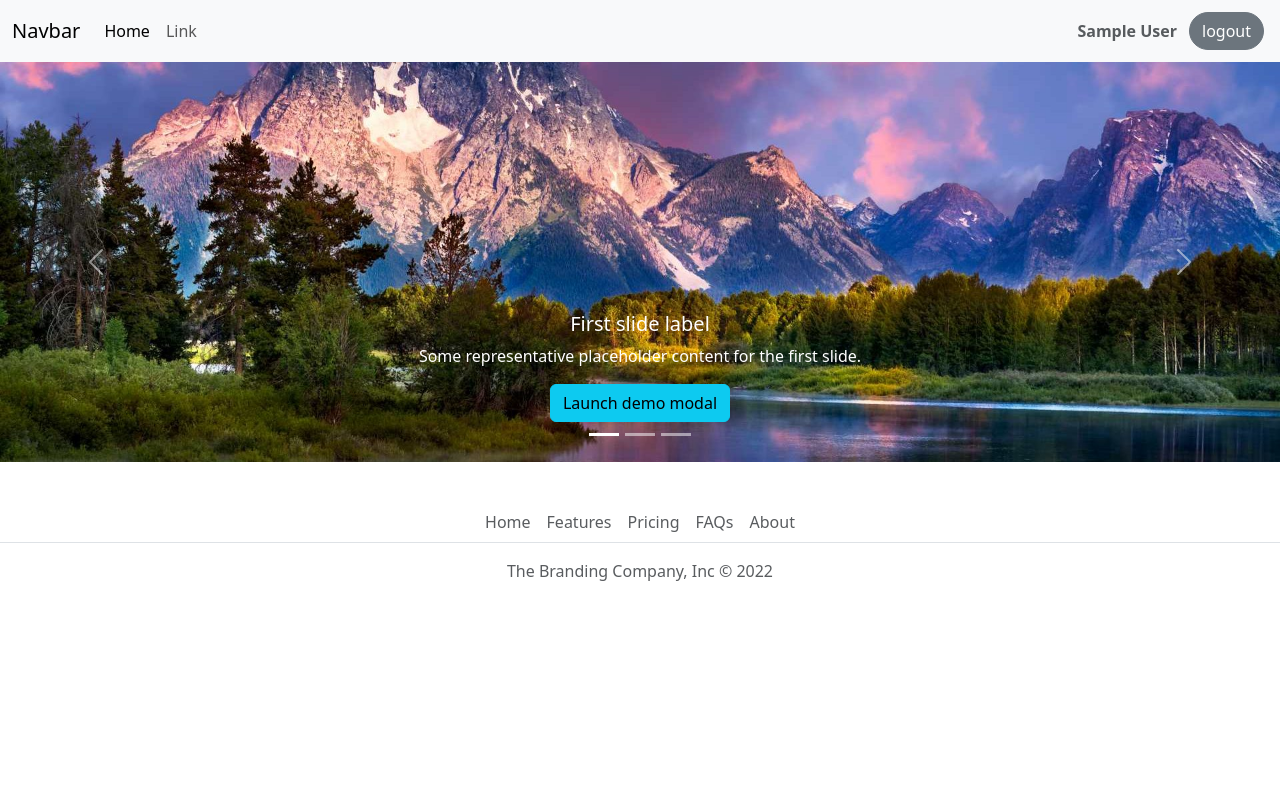
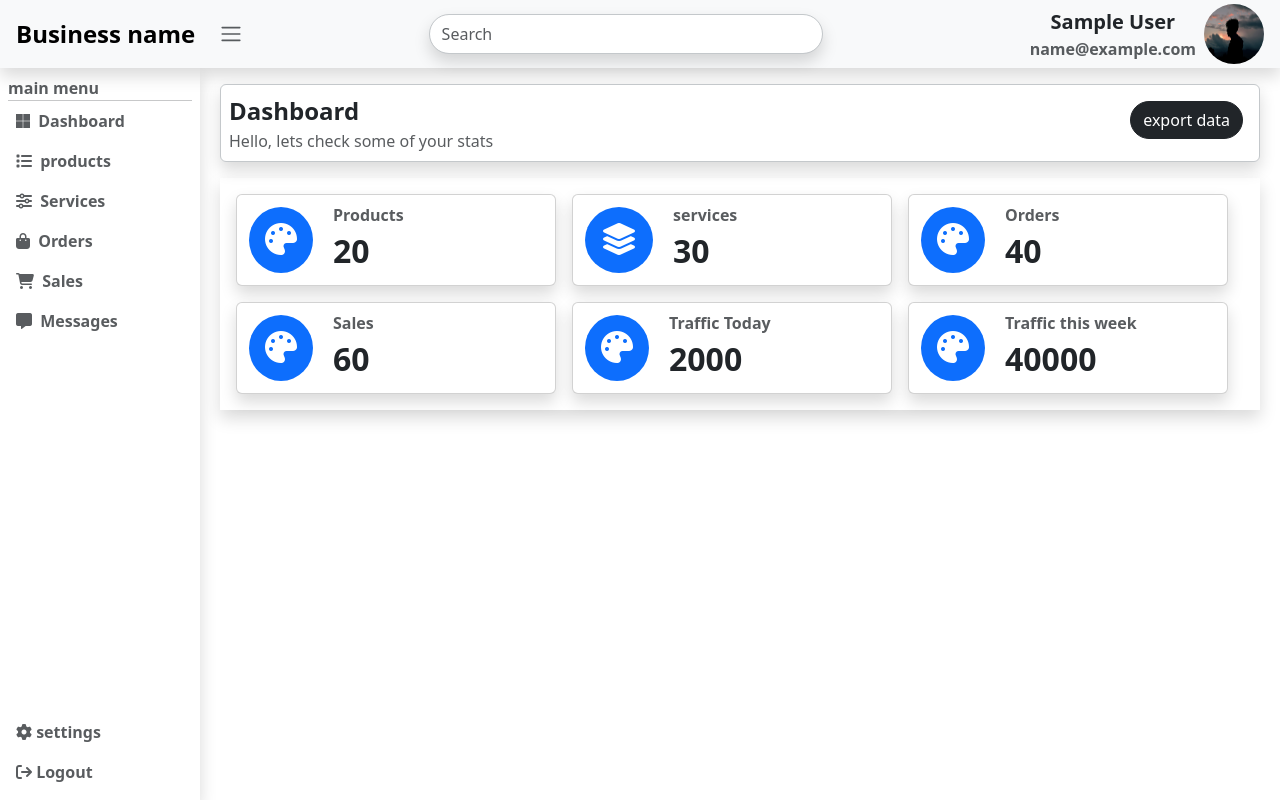
Before and after one commit to muchirajunior/BiasharaDash, a Flask app: page / in a window 1280 px wide. Run offline with Flask 3, Linux system fonts and the light colour scheme; a user stored in the database is signed in; tables that the repository leaves empty hold one stand-in row (values such as "Sample post").

Commit message:
items/services CRUD complete :tada:

```diff
--- a/app.py
+++ b/app.py
@@ -1,10 +1,8 @@
 from config import app
-from controllers.home import home
 from controllers.user import users
 from controllers.dashboard import dashboard
 
 #register blueprints
-app.register_blueprint(home)
 app.register_blueprint(users)
 app.register_blueprint(dashboard)
 
--- a/controllers/dashboard.py
+++ b/controllers/dashboard.py
@@ -1,8 +1,70 @@
-from flask import Blueprint, render_template
+from flask import Blueprint, render_template,request,redirect
 from flask_login import login_required,current_user
-dashboard=Blueprint("dashboard",__name__,url_prefix="/dashboard",template_folder="../templates/dashboard")
+from models.item import Item,db
+
+dashboard=Blueprint("dashboard",__name__,url_prefix="",template_folder="../templates/dashboard")
 
 @dashboard.route("/")
 @login_required
 def index():
     return render_template("dash_index.html")
+
+
+@dashboard.route("/dashboard/")
+@login_required
+def index_route():
+    return render_template("dash_index.html")
+
+@dashboard.route("/<type>",methods=["POST","GET"])
+@login_required
+def itemss_route(type):
+    if request.method=="POST":
+        name=request.form.get("name")
+        price=request.form.get("price")
+        stock=request.form.get("stock")
+        description=request.form.get("description")
+        photo=request.form.get("photo")
+
+        db.session.add(Item(name,price,description,stock,photo,type,current_user.business_id))
+        db.session.commit()
+
+    items= Item.query.filter(Item.business_id==current_user.business_id, Item.type==type).all()
+
+    return render_template("items.html",items=items)
+
+@dashboard.route("/<type>/<id>",methods=["POST"])
+@login_required
+def products_update(type,id):
+    if request.method=="POST":
+        item:Item=Item.query.filter_by(id=id).first()
+        item.name=request.form.get("name")
+        item.price=request.form.get("price")
+        item.stock=request.form.get("stock")
+        item.description=request.form.get("description")
+        active=request.form.get("active")
+        if active=='on':
+            item.active=True
+        else:
+            item.active=False
+        item.photo=request.form.get("photo")
+        db.session.commit()
+
+    return redirect("/"+type)
+
+@dashboard.route('delete/<type>/<id>')
+@login_required
+def delete_item(type,id):
+    item:Item=Item.query.filter_by(id=id).first()
+    print(item)
+    if item != None:
+        db.session.delete(item)
+        db.session.commit()
+
+    return redirect('/'+type)
+
+
+@dashboard.route("orders",methods=["POST","GET"])
+@login_required
+def orders_route():
+
+    return render_template('orders.html')
--- a/controllers/home.py
+++ /dev/null
@@ -1,7 +0,0 @@
-from flask import Blueprint, render_template
-
-home=Blueprint("home",__name__,url_prefix="/",template_folder="../templates/home")
-
-@home.route("/")
-def index():
-    return render_template("index.html")
--- a/models/item.py
+++ b/models/item.py
@@ -18,10 +18,11 @@ class Item(db.Model):
     business_id=db.Column(db.Integer,db.ForeignKey('businesses.id'),nullable=False)
 
 
-    def __init__(self,name,price,description,photo,type,business_id):
+    def __init__(self,name,price,description,stock,photo,type,business_id):
         self.name=name
         self.price=price
         self.description=description
         self.photo=photo
+        self.stock=stock
         self.type=type
         self.business_id=business_id
--- a/static/style.css
+++ b/static/style.css
@@ -0,0 +1,48 @@
+/* Set the width and style of the scrollbar */
+::-webkit-scrollbar {
+    width: 2px;
+    height: 8px;
+    border-radius: 10px;
+  }
+
+  /* Track */
+  ::-webkit-scrollbar-track {
+    background-color: #f2f2f2;
+  }
+
+  /* Handle */
+  ::-webkit-scrollbar-thumb {
+    background-color: #c2c2c2;
+    border-radius: 10px;
+  }
+
+  /* Handle on hover */
+  ::-webkit-scrollbar-thumb:hover {
+    background-color: #a0a0a0;
+  }
+
+  /* Set the scrollbar to appear only on scroll */
+  main::-webkit-scrollbar {
+    display: none;
+  }
+
+  main {
+    overflow-y: scroll;
+  }
+
+  main::-webkit-scrollbar-track {
+    display: none;
+  }
+
+  main::-webkit-scrollbar-thumb {
+    display: none;
+  }
+
+  main:hover::-webkit-scrollbar {
+    width: 2px;
+    display: block;
+  }
+
+  main:hover::-webkit-scrollbar-thumb {
+    display: block;
+  }
--- a/templates/base.html
+++ b/templates/base.html
@@ -6,6 +6,7 @@
     <meta name="viewport" content="width=device-width, initial-scale=1.0">
     <link href="https://cdn.jsdelivr.net/npm/bootstrap@5.3.0-alpha1/dist/css/bootstrap.min.css" rel="stylesheet" >
     <link rel="stylesheet" href="https://cdnjs.cloudflare.com/ajax/libs/font-awesome/6.4.0/css/all.min.css">
+    <link rel="stylesheet" href="{{url_for('static',filename="style.css")}}">
     <script src="https://cdn.jsdelivr.net/npm/bootstrap@5.3.0-alpha1/dist/js/bootstrap.bundle.min.js" ></script>
     <title>Biashara</title>
 </head>
--- a/templates/dashboard/dash_index.html
+++ b/templates/dashboard/dash_index.html
@@ -2,6 +2,70 @@
 
 {% block content %}
 
-<div>dashbaord main page</div>
+<div class="d-flex flex-column">
+    <div class="card border-secondary-subtle shadow m-2 p-2 d-flex flex-row" >
+        <div class="d-flex flex-column flex-fill">
+            <span class="fw-bold fs-4">Dashboard</span>
+            <span class="text-muted">Hello, lets check some of your stats</span>
+        </div>
+        <div>
+            <a href="#" class="btn btn-dark rounded-pill m-2"> export data</a>
+        </div>
+    </div>
+    <div class="border-secondary-subtle shadow p-2 m-2  row" >
+
+        <div class="card p-2 shadow m-2 d-flex flex-row" style="max-width: 20rem;">
+            <span class="rounded-circle p-3 m-1 bg-primary text-white"><i class="fa-solid fa-palette fs-2"></i></span>
+            <div class="d-flex flex-column ms-3">
+                <span class="fw-bold text-muted ">Products</span>
+                <span class="fw-bold fs-2">20</span>
+            </div>
+        </div>
+
+        <div class="card p-2 shadow m-2 d-flex flex-row" style="max-width: 20rem;">
+            <span class="rounded-circle p-3 m-1 bg-primary text-white"><i class="fa-solid fa-layer-group fs-2"></i></span>
+            <div class="d-flex flex-column ms-3">
+                <span class="fw-bold text-muted ">services</span>
+                <span class="fw-bold fs-2">30</span>
+            </div>
+        </div>
+
+        <div class="card p-2 shadow m-2 d-flex flex-row" style="max-width: 20rem;">
+            <span class="rounded-circle p-3 m-1 bg-primary text-white"><i class="fa-solid fa-palette fs-2"></i></span>
+            <div class="d-flex flex-column ms-3">
+                <span class="fw-bold text-muted ">Orders</span>
+                <span class="fw-bold fs-2">40</span>
+            </div>
+        </div>
+
+        <div class="card p-2 shadow m-2 d-flex flex-row" style="max-width: 20rem;">
+            <span class="rounded-circle p-3 m-1 bg-primary text-white"><i class="fa-solid fa-palette fs-2"></i></span>
+            <div class="d-flex flex-column ms-3">
+                <span class="fw-bold text-muted ">Sales</span>
+                <span class="fw-bold fs-2">60</span>
+            </div>
+        </div>
+
+
+        <div class="card p-2 shadow m-2 d-flex flex-row" style="max-width: 20rem;">
+            <span class="rounded-circle p-3 m-1 bg-primary text-white"><i class="fa-solid fa-palette fs-2"></i></span>
+            <div class="d-flex flex-column ms-3">
+                <span class="fw-bold text-muted ">Traffic Today</span>
+                <span class="fw-bold fs-2">2000</span>
+            </div>
+        </div>
+
+        <div class="card p-2 shadow m-2 d-flex flex-row" style="max-width: 20rem;">
+            <span class="rounded-circle p-3 m-1 bg-primary text-white"><i class="fa-solid fa-palette fs-2"></i></span>
+            <div class="d-flex flex-column ms-3">
+                <span class="fw-bold text-muted ">Traffic this week</span>
+                <span class="fw-bold fs-2">40000</span>
+            </div>
+        </div>
+
+
+
+    </div>
+</div>
 
 {% endblock %}
--- a/templates/dashboard/dashboard.html
+++ b/templates/dashboard/dashboard.html
@@ -4,60 +4,51 @@
 {% if current_user.business_id == None %}
 {% include "missing_business.html" %}
 {% else %}
-<main class="d-flex flex-column" style="height: 100vh; max-height: 100vh;">
-    <nav class="navbar navbar-expand-lg bg-body-tertiary">
-        <div class="container-fluid">
-            <a class="navbar-brand" href="#">Business name</a>
+<div class="d-flex flex-column " style="height: 100vh; max-height: 100vh;">
+    <nav class="navbar navbar-expand-lg bg-body-tertiary p-1 shadow">
+        <div class="container-fluid justify-content-center">
+            <a class="navbar-brand fw-bold fs-4" href="#">Business name</a>
             <button class="navbar-toggler" type="button" data-bs-toggle="collapse"data-bs-target="#navbarSupportedContent">
                 <span class="navbar-toggler-icon"></span>
             </button>
             <div class="collapse navbar-collapse" id="navbarSupportedContent">
-                <ul class="navbar-nav me-auto mb-2 mb-lg-0">
-                    <li class="nav-item">
-                        <a class="nav-link active" aria-current="page" href="#">Home</a>
-                    </li>
-                    <li class="nav-item">
-                        <a class="nav-link" href="#">Link</a>
-                    </li>
-                    <li class="nav-item dropdown">
-                        <a class="nav-link dropdown-toggle" href="#" role="button" data-bs-toggle="dropdown"
-                            aria-expanded="false">
-                            Dropdown
-                        </a>
-                        <ul class="dropdown-menu">
-                            <li><a class="dropdown-item" href="#">Action</a></li>
-                            <li><a class="dropdown-item" href="#">Another action</a></li>
-                            <li>
-                                <hr class="dropdown-divider">
-                            </li>
-                            <li><a class="dropdown-item" href="#">Something else here</a></li>
-                        </ul>
-                    </li>
-                    <li class="nav-item">
-                        <a class="nav-link disabled">Disabled</a>
-                    </li>
+                <ul class="navbar-nav me-auto mb-2 mb-lg-0 w-75">
+                    <span class="navbar-toggler-icon m-2"></span>
+                    <input class="form-control shadow border-secondary-subtle w-50 mx-auto rounded-pill" type="search" placeholder="Search" aria-label="Search">
                 </ul>
-                <form class="d-flex" role="search">
-                    <input class="form-control me-2" type="search" placeholder="Search" aria-label="Search">
-                    <button class="btn btn-outline-success" type="submit">Search</button>
-                </form>
+                <div class="d-flex flex-column ms-2 me-2 justify-content-center align-items-center">
+                    <span class="fw-bold fs-5">{{current_user.name}}</span>
+                    <span class="fw-bold text-muted fs-6">{{current_user.email}}</span>
+                </div>
+                <img class="img rounded-circle m-0" src="{{url_for('static',filename='/images/profile1.jpg')}}" alt="business profile" width="60px" height="60px" srcset="">
             </div>
         </div>
     </nav>
 
-    <section class="container-fluid flex-fill d-flex flex-row">
-        <nav class="d-flex flex-column bg-danger" style="height: 100%;">
-            <a href="#" class="nav-link"> Home </a>
-            <a href="#" class="nav-link"> Items </a>
+    <section class="flex-fill d-flex flex-row">
+        <nav class="d-flex flex-column bg-white shadow p-2 col-2" style="height: 100%; min-width: 150px; max-width: 200px;">
+            <span class="text-muted fw-bold">main menu</span>
+            <hr class="m-0">
+            <a href="/dashboard" class="nav-link text-muted fw-bold m-2"> <i class="fa-brands fa-microsoft me-1"></i> Dashboard </a>
+            <a href="/product" class="nav-link text-muted fw-bold m-2"> <i class="fa-solid fa-list me-1"></i> products </a>
+            <a href="/service" class="nav-link text-muted fw-bold m-2"> <i class="fa-solid fa-sliders me-1"></i> Services </a>
+            <a href="/orders" class="nav-link text-muted fw-bold m-2"> <i class="fa-solid fa-bag-shopping me-1"></i> Orders </a>
+            <a href="#" class="nav-link text-muted fw-bold m-2"> <i class="fa-solid fa-cart-shopping me-1"></i> Sales </a>
+            <a href="#" class="nav-link text-muted fw-bold m-2"> <i class="fa-solid fa-message me-1"></i> Messages </a>
+            <span class="flex-fill"></span>
+
+            <a href="#" class="nav-link text-muted fw-bold m-2"> <i class="fa-solid fa-gear"></i></i> settings </a>
+            <a href="{{url_for('users.logout')}}" class="nav-link text-muted fw-bold m-2"> <i class="fa-solid fa-arrow-right-from-bracket"></i> Logout </a>
+
         </nav>
-        <div class="container overflow-hidden">
+        <main class="container-fluid w-100 flex-fill overflow-scroll dash-body mt-2" style="max-height: 90vh;" >
             {% block content %}
-            <!-- dashboard item -->
+                <!-- dashboard item -->
             {% endblock %}
-        </div>
+        </main>
     </section>
 
-</main>
+</div>
 
 {% endif %}
 
--- a/templates/home/home_base.html
+++ /dev/null
@@ -1,52 +0,0 @@
-{% extends "base.html" %}
-
-{% block body %}
-
-<nav class="navbar navbar-expand-lg bg-body-tertiary">
-    <div class="container-fluid">
-      <a class="navbar-brand" href="#">Navbar</a>
-      <button class="navbar-toggler" type="button" data-bs-toggle="collapse" data-bs-target="#navbarSupportedContent" aria-controls="navbarSupportedContent" aria-expanded="false" aria-label="Toggle navigation">
-        <span class="navbar-toggler-icon"></span>
-      </button>
-      <div class="collapse navbar-collapse" id="navbarSupportedContent">
-        <ul class="navbar-nav me-auto mb-2 mb-lg-0">
-          <li class="nav-item">
-            <a class="nav-link active" aria-current="page" href="#">Home</a>
-          </li>
-          <li class="nav-item">
-            <a class="nav-link" href="#">Link</a>
-          </li>
-          <!-- add more links here -->
-
-        </ul>
-
-        {% if current_user.is_authenticated %}
-        <span>  </span>
-        <span class="text-muted fw-semibold m-2">{{current_user.name}}</span>
-        <a href="{{url_for('users.logout')}}" class="btn btn-secondary m-1 rounded-pill">logout</a>
-        {% else %}
-        <a href="{{url_for('users.login')}}" class="btn btn-primary m-1 rounded-pill">login</a>
-        <a href="{{url_for('users.register')}}" class="btn btn-success m-1 rounded-pill">register</a>
-        {% endif%}
-      </div>
-    </div>
-  </nav>
-
-  {% block content %}
-
-  {% endblock %}
-
-  <div class="w-100 bg-white">
-    <footer class="py-3 my-4">
-        <ul class="nav justify-content-center border-bottom mb-3">
-          <li class="nav-item"><a href="#!" class="nav-link px-2 text-muted">Home</a></li>
-          <li class="nav-item"><a href="#!" class="nav-link px-2 text-muted">Features</a></li>
-          <li class="nav-item"><a href="#!" class="nav-link px-2 text-muted">Pricing</a></li>
-          <li class="nav-item"><a href="#!" class="nav-link px-2 text-muted">FAQs</a></li>
-          <li class="nav-item"><a href="#!" class="nav-link px-2 text-muted">About</a></li>
-        </ul>
-        <p class="text-center text-muted">The Branding Company, Inc &copy; 2022 </p>
-    </footer>
-</div>
-
-{% endblock %}
--- a/templates/home/index.html
+++ /dev/null
@@ -1,50 +0,0 @@
-{% extends "home_base.html" %}
-
-{% block content %}
-
-{% include "modal.html" %}
-
-
-<div id="carouselExampleCaptions" class="carousel slide">
-    <div class="carousel-indicators">
-      <button type="button" data-bs-target="#carouselExampleCaptions" data-bs-slide-to="0" class="active" aria-current="true" aria-label="Slide 1"></button>
-      <button type="button" data-bs-target="#carouselExampleCaptions" data-bs-slide-to="1" aria-label="Slide 2"></button>
-      <button type="button" data-bs-target="#carouselExampleCaptions" data-bs-slide-to="2" aria-label="Slide 3"></button>
-    </div>
-    <div class="carousel-inner">
-      <div class="carousel-item active">
-        <img src="{{url_for('static',filename="images/header.jpg")}}" class="d-block w-100" alt="...">
-        <div class="carousel-caption d-none d-md-block">
-          <h5>First slide label</h5>
-          <p>Some representative placeholder content for the first slide.</p>
-          <button type="button" class="btn btn-info" data-bs-toggle="modal" data-bs-target="#exampleModal">
-            Launch demo modal
-          </button>
-        </div>
-      </div>
-      <div class="carousel-item">
-        <img src="{{url_for('static',filename="images/header.jpg")}}" class="d-block w-100" alt="...">
-        <div class="carousel-caption d-none d-md-block">
-          <h5>Second slide label</h5>
-          <p>Some representative placeholder content for the second slide.</p>
-        </div>
-      </div>
-      <div class="carousel-item">
-        <img src="{{url_for('static',filename="images/header.jpg")}}" class="d-block w-100" alt="...">
-        <div class="carousel-caption d-none d-md-block">
-          <h5>Third slide label</h5>
-          <p>Some representative placeholder content for the third slide.</p>
-        </div>
-      </div>
-    </div>
-    <button class="carousel-control-prev" type="button" data-bs-target="#carouselExampleCaptions" data-bs-slide="prev">
-      <span class="carousel-control-prev-icon" aria-hidden="true"></span>
-      <span class="visually-hidden">Previous</span>
-    </button>
-    <button class="carousel-control-next" type="button" data-bs-target="#carouselExampleCaptions" data-bs-slide="next">
-      <span class="carousel-control-next-icon" aria-hidden="true"></span>
-      <span class="visually-hidden">Next</span>
-    </button>
-  </div>
-
-{% endblock %}
--- a/templates/home/modal.html
+++ /dev/null
@@ -1,18 +0,0 @@
-   <!-- Modal -->
-  <div class="modal fade" id="exampleModal" tabindex="-1" aria-labelledby="exampleModalLabel" aria-hidden="true">
-    <div class="modal-dialog modal-dialog-centered">
-      <div class="modal-content">
-        <div class="modal-header">
-          <h1 class="modal-title fs-5" id="exampleModalLabel">Modal title</h1>
-          <button type="button" class="btn-close" data-bs-dismiss="modal" aria-label="Close"></button>
-        </div>
-        <div class="modal-body">
-          Lorem ipsum dolor sit amet consectetur adipisicing elit. Aliquid possimus, nulla, unde ea consequatur accusantium quis, dicta obcaecati ab quae magnam dolore. Non in tempora labore cupiditate magni exercitationem temporibus!
-        </div>
-        <div class="modal-footer">
-          <button type="button" class="btn btn-secondary" data-bs-dismiss="modal">Close</button>
-          <button type="button" class="btn btn-primary">Save changes</button>
-        </div>
-      </div>
-    </div>
-  </div>
```
Also changed, not shown: templates/dashboard/items.html (added, +124 -0 lines), templates/dashboard/orders.html (added, +7 -0 lines), models/traffic.py (added), static/images/header.jpg (deleted), static/images/profile1.jpg (added).
